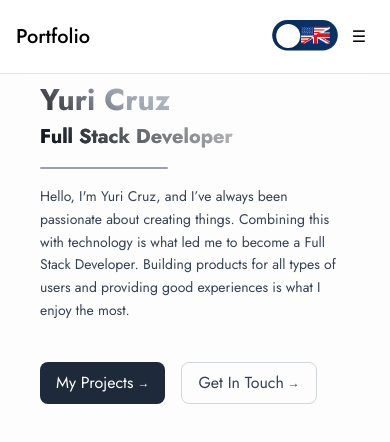
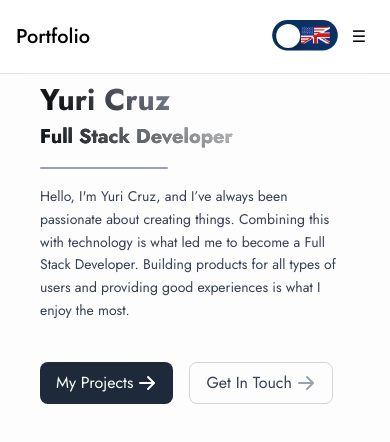
Before and after one commit to YuriCF1/PortfolioV2, a Next.js app: page / in a window 390 px wide. Shown: the top 442 px of the page. Built offline with nearby package versions, Linux system fonts and the light colour scheme.

Commit message:
Improving styles components structure

```diff
--- a/app/page.tsx
+++ b/app/page.tsx
@@ -1,12 +1,12 @@
 import Header from "@/components/Header";
-import About from "@/components/About";
+import Home from "@/components/Home";
 
-export default function Home() {
+export default function HomePage() {
   return (
     <>
       <Header />
       <main className="pt-20 sm:pt-24 md:pt-28">
-        <About />
+        <Home />
       </main>
     </>
   );
--- a/components/About/index.tsx
+++ b/components/Home/index.tsx
@@ -1,9 +1,24 @@
 // import styles from './about.module.css'
 
-const About = () => {
+import { HiArrowRight } from "react-icons/hi";
+
+
+const Home = () => {
     return (
         <div className="px-10 lg:px-35 flex flex-col gap-4 sm:gap-6">
-            <h1 className="text-3xl sm:text-4xl md:text-5xl lg:text-6xl font-bold leading-[1.3] sm:leading-[1.35] md:leading-[1.4] bg-[linear-gradient(45deg,#000_1%,#9ca3af_35%,#e5e7eb_80%)] bg-clip-text text-transparent">
+            <h1 className="
+  text-3xl sm:text-4xl md:text-5xl lg:text-6xl
+  font-bold
+  leading-[1.3] sm:leading-[1.35] md:leading-[1.4]
+
+  /* MOBILE */
+  bg-[linear-gradient(45deg,#000_10%,#6b7280_45%,#9ca3af_70%)]
+
+  /* DESKTOP */
+  sm:bg-[linear-gradient(45deg,#000_1%,#9ca3af_35%,#e5e7eb_80%)]
+
+  bg-clip-text text-transparent
+">
                 Yuri Cruz
                 <br />
                 <span className="block mt-1 text-xl sm:text-2xl md:text-3xl bg-[linear-gradient(45deg,#030a12_0%,#bdbdbd_65%)] sm:bg-[linear-gradient(45deg,#030a12_0%,#575f69_70%,#bdbdbd_85%)] md:bg-[linear-gradient(45deg,#030a12_10%,#575f69_20%,#bdbdbd_80%)] bg-clip-text text-transparent">
@@ -17,19 +32,40 @@ const About = () => {
                 Building products for all types of users and providing good experiences is what I enjoy the most.
             </p>
             <div className="mt-6 flex gap-4">
-                <div className="flex px-4 py-2 bg-gray-800 text-white rounded-lg hover:bg-gray-700 transition-colors">
+                <div className="group flex px-4 py-2 bg-gray-800 text-white rounded-lg hover:bg-gray-700 transition-colors">
                     <a href="#projects" className="flex items-center gap-1">
                         My Projects
-                        <span className="text-xs">→</span>
+                        <HiArrowRight
+                            className="
+          text-xl text-white
+          transition-transform
+          group-hover:translate-x-1
+        "
+                        />
                     </a>
                 </div>
-                <a href="#contact" className="px-4 py-2 border border-gray-300 text-gray-700 rounded-lg hover:bg-gray-50 transition-colors flex items-center gap-1">
+
+                <a
+                    href="#contact"
+                    className="
+      group px-4 py-2 border border-gray-300 text-gray-700 rounded-lg
+      hover:bg-gray-50 transition-colors
+      flex items-center gap-1
+    "
+                >
                     Get In Touch
-                    <span className="text-xs">→</span>
+                    <HiArrowRight
+                        className="
+        text-xl text-gray-400
+        transition-transform
+        group-hover:translate-x-1
+      "
+                    />
                 </a>
             </div>
+
         </div>
     )
 }
 
-export default About
+export default Home
--- a/package.json
+++ b/package.json
@@ -11,7 +11,8 @@
   "dependencies": {
     "next": "16.1.1",
     "react": "19.2.3",
-    "react-dom": "19.2.3"
+    "react-dom": "19.2.3",
+    "react-icons": "^5.5.0"
   },
   "devDependencies": {
     "@tailwindcss/postcss": "^4",
```
Also changed, not shown: components/Home/about.module.css (added), 2 other files (tests, documents, lock files or other folders).
